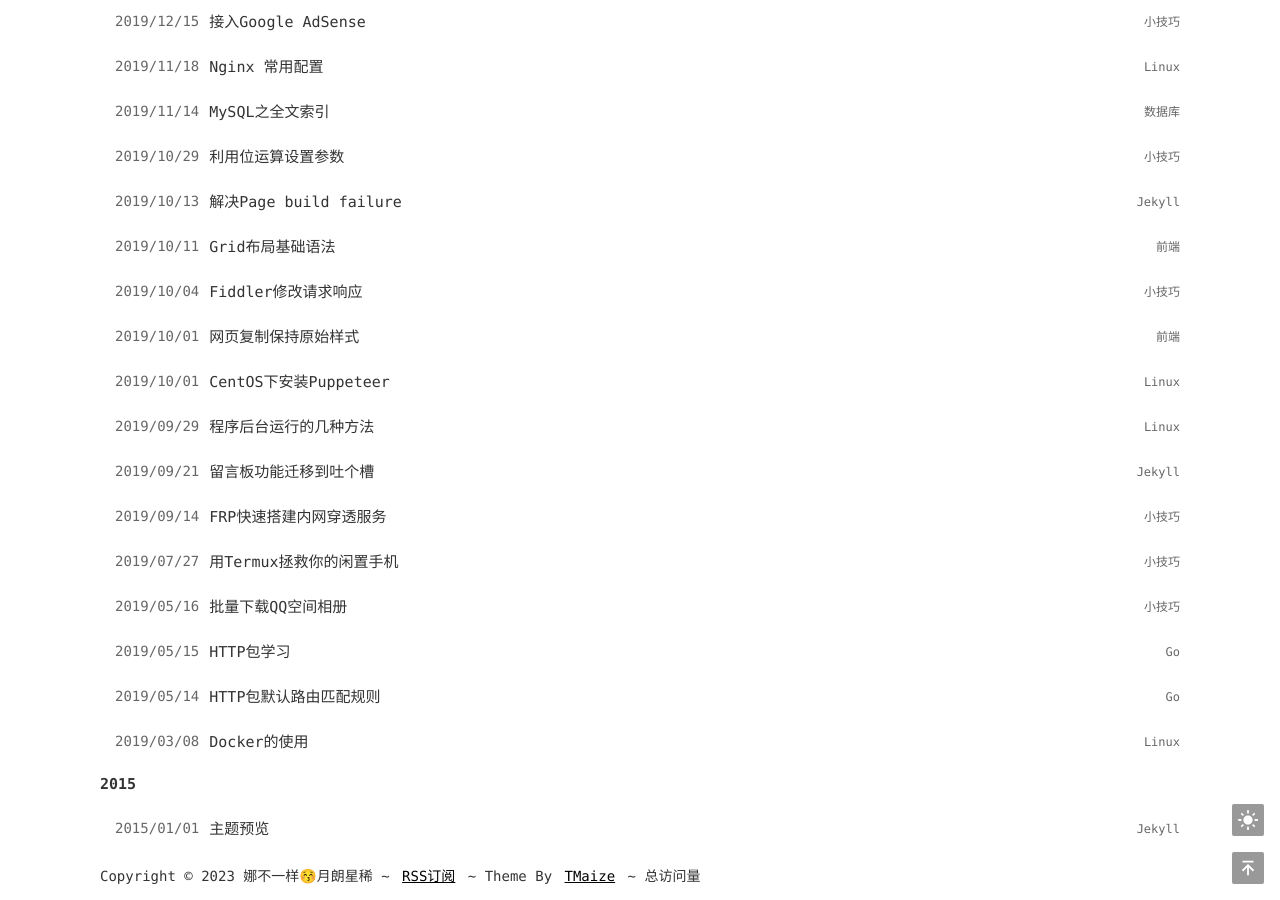
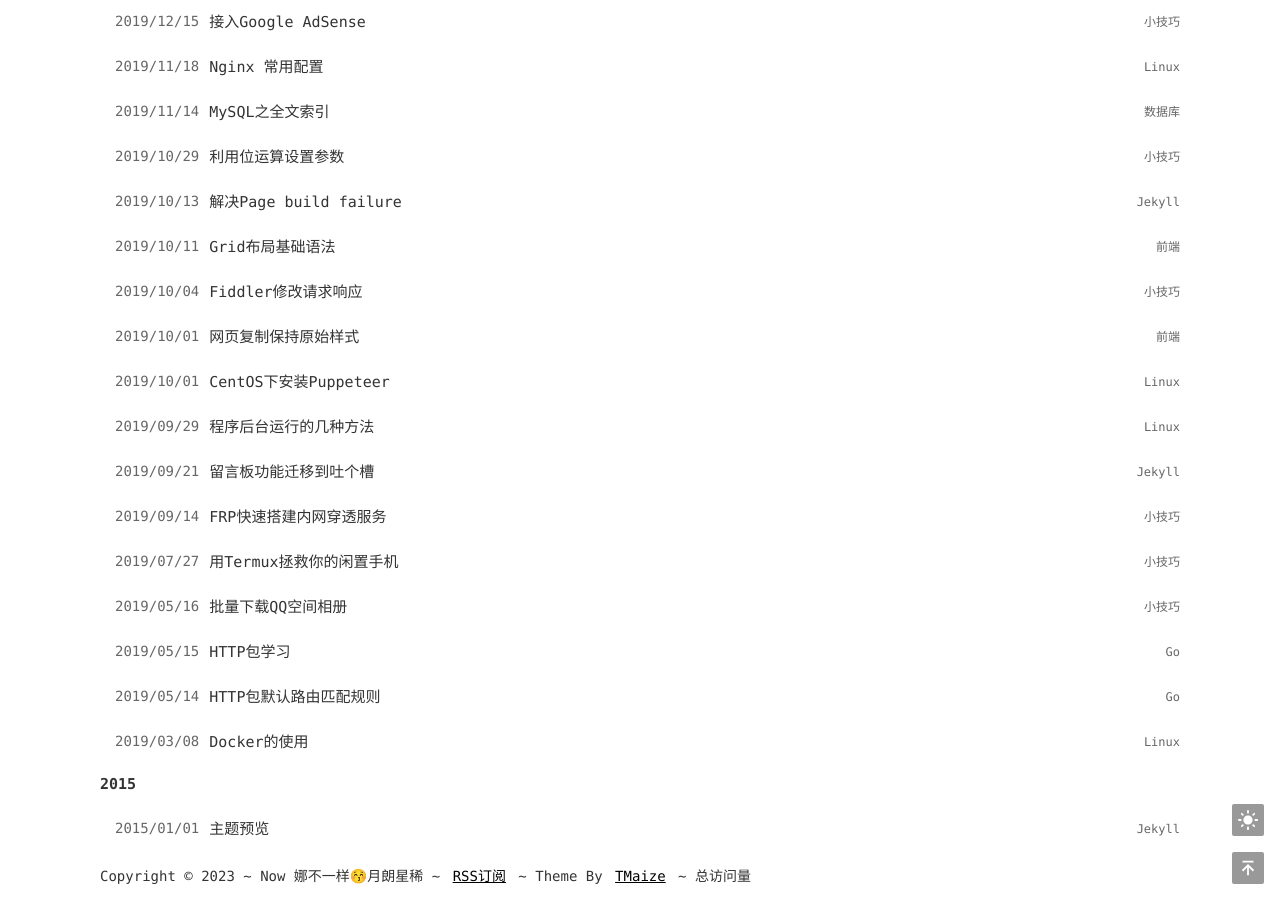
Before and after one commit to nksmiles/nksmiles.github.io, a Jekyll site: the page built from index.html, in a window 1280 px wide and 900 px high, scrolled down 2090 px. Built offline with Jekyll 4.4.1, drawn with Linux system fonts in a browser that asks for light colours; comment, search, counter and statistics services are not loaded.

Commit message:
Update _config.yml

```diff
--- a/_config.yml
+++ b/_config.yml
@@ -5,7 +5,7 @@ title: 娜不一样😚月朗星稀
 description: Never forget your hopes and dreams.
 keywords: 娜不一样,月朗星稀,OpenWrt,Linux,Windows
 author: 月朗星稀😚娜不一样
-footerText: 'Copyright © 2023 娜不一样😚月朗星稀'
+footerText: 'Copyright © 2023 ~ Now 娜不一样😚月朗星稀'
 
 # 这些不要动
 permalink: /posts/:year/:month/:day/:title.html
```
